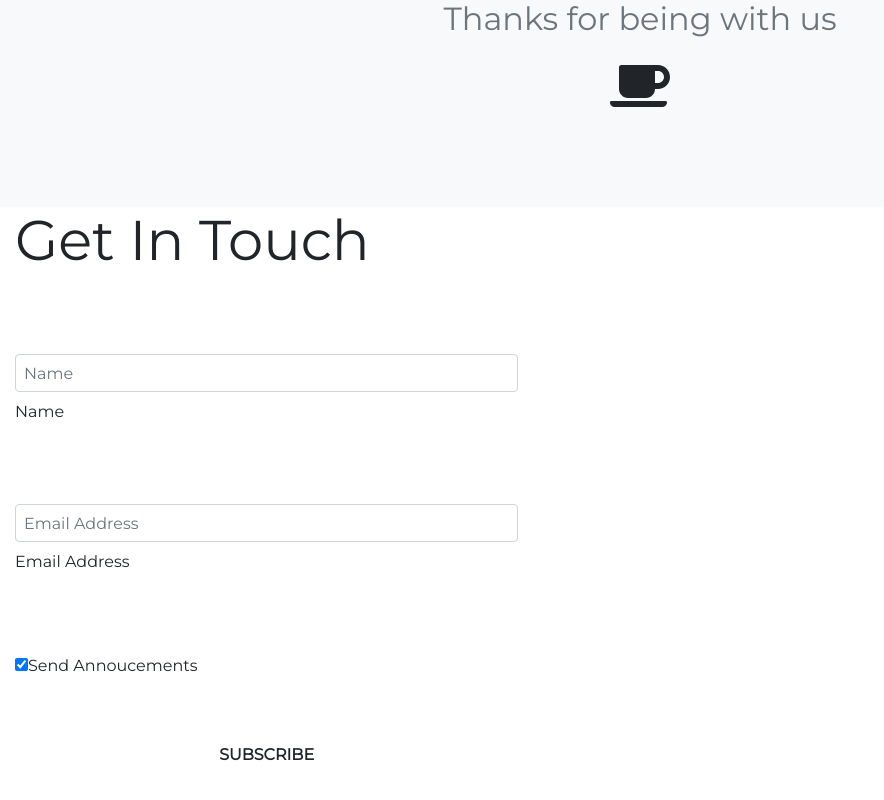
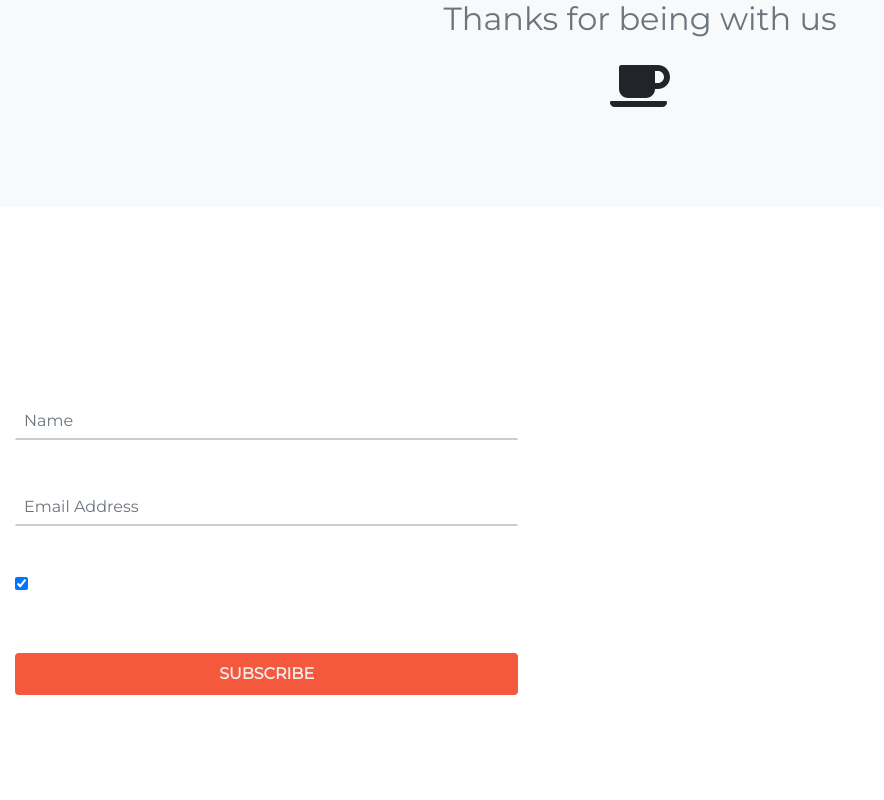
Before and after one commit to sheikhsuleman123/Landing-Page-Photo-X, a React (Create React App) app: page / in a window 1280 px wide. Shown: the part 5931-6731 px from the top of the page, without its empty margins (0-884 px from the left). After the commit the page ends 6650 px from the top, so only its background shows below. Built offline with nearby package versions, Linux system fonts and the light colour scheme.

Commit message:
contact form section is done

```diff
--- a/src/Components/Contact/Contact.jsx
+++ b/src/Components/Contact/Contact.jsx
@@ -9,7 +9,7 @@ export default class Contact extends Component {
           <div className="container-fluid">
               <div className="row">
                   <div className="col-lg-5 pb-4">
-                      <h3 className="display-4 mb-5">Get In Touch </h3>
+                      <h3 className="display-4 mb-5 mt-5 text-white">Get In Touch </h3>
                       <form className="contact-form">
                           <div className="form-group py-4">
                             <input type="text" className="form-control my-2 p-2 input" placeholder="Name" />
@@ -21,7 +21,7 @@ export default class Contact extends Component {
                           </div>
                           <div className="form-group py-4 my-4">
                             <input type="checkbox" checked />
-                            <label for="check">Send Annoucements</label>
+                            <label for="check" className="text-white">Send Annoucements</label>
                           </div>
                           <button type="submit" className="btn btn-block p-2 font-weight-bold text-uppercase submit-button">Subscribe</button>
                       </form>
--- a/src/Components/Contact/contact.css
+++ b/src/Components/Contact/contact.css
@@ -1,3 +1,54 @@
 .contact {
-    background: linear-gradient(105deg,rgba(21,31,32,1)0%,rgba(21,31,32,.95) 50%, transparent 50%),url(../../images/form-img.jpeg) center center no-repeat /cover;
+    background: linear-gradient(105deg,
+    rgba(21,31,32,1)0%,
+    rgba(21,31,32,.95)
+    50%, transparent 50%)
+    ,url(../../images/form-img.jpeg) center center no-repeat /cover;
 }
+.input {
+    background: transparent;
+    border-color: transparent;
+    border-bottom: 2px solid #ccc;
+    border-radius: 0;
+    transition: all .8s;
+}
+
+.input:focus {
+    background: transparent;
+    border-color: transparent;
+    box-shadow: none;
+    color: #fff;
+    border-bottom: 2px solid #f5593d;
+}
+.submit-button {
+    background: #f5593d;
+    color: #eee;
+    transition: all .3s;
+}
+.submit-button:hover {
+    background: #f5593d;
+    transform: translateY(-3px);
+}
+.label {
+    color: #777;
+    display: block;
+    margin-top: -60px;
+    margin-left: 4px;
+    font-size: 13px;
+    transition: all .3s;
+}
+
+.input:placeholder-shown + .label {
+    transform: translate(20px, 20px);
+    opacity: 0;
+    visibility: hidden;
+}
+@media(max-width:992px) {
+    .contact {
+        background: linear-gradient(rgba(21,31,32,1),rgba(21,31,32, .95));
+    }
+    .contact-form {
+        width: 80%;
+        margin: auto;
+    }
+}
```
